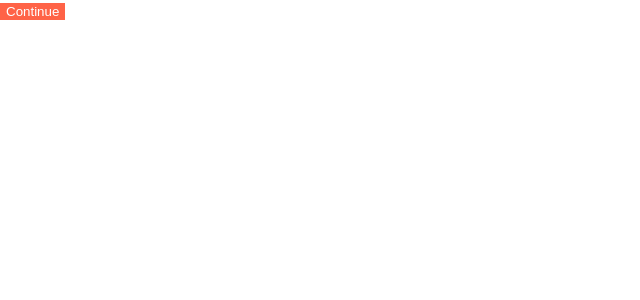
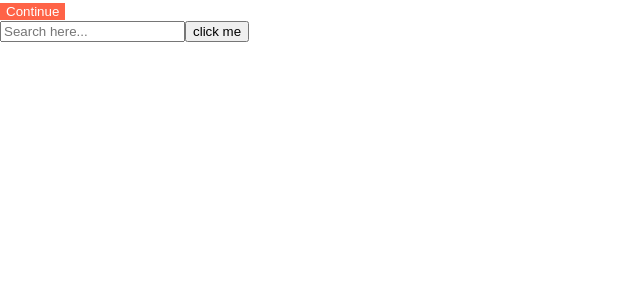
Before and after one commit to yangddu/Learn-React, a React (Create React App) app: page / in a window 1280 px wide. Shown: the top 300 px of the page, without its empty margins (0-640 px from the left). Built offline with nearby package versions, Linux system fonts and the light colour scheme.

Commit message:
add: useEffect

```diff
--- a/src/App.js
+++ b/src/App.js
@@ -1,9 +1,11 @@
 import Button from "./components/Button";
+import Counter from "./components/Counter";
 
 function App() {
   return (
     <div>
       <Button text="Continue" />
+      <Counter />
     </div>
   );
 }
--- a/src/components/Counter.js
+++ b/src/components/Counter.js
@@ -1,14 +1,31 @@
-import React, { useState } from "react";
+import React, { useEffect, useState } from "react";
 
 const Counter = () => {
-  const [counter, setCounter] = useState(0);
-  const onClick = () => {
-    setCounter((current) => current + 1);
+  const [counter, setValue] = useState(0);
+  const [keyword, setKeyword] = useState("");
+  const onClick = () => setValue((counter) => counter + 1);
+  const onChange = (e) => {
+    setKeyword(e.target.value);
   };
+  console.log("i run all the time");
+  useEffect(() => {
+    console.log("I run only once");
+  }, []);
+  useEffect(() => {
+    console.log("I run when 'keyword' changes.");
+  }, [keyword]);
+  useEffect(() => {
+    console.log("I run when 'counter' changes.");
+  }, [counter]);
   return (
     <div>
-      <h3>Total clicks : {counter}</h3>
-      <button onClick={onClick}>Click me</button>
+      <input
+        value={keyword}
+        onChange={onChange}
+        type="text"
+        placeholder="Search here..."
+      />
+      <button onClick={onClick}>click me</button>
     </div>
   );
 };
```
